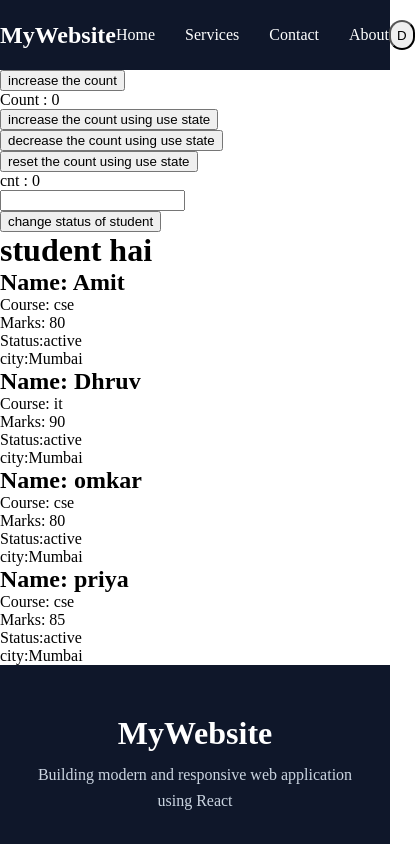
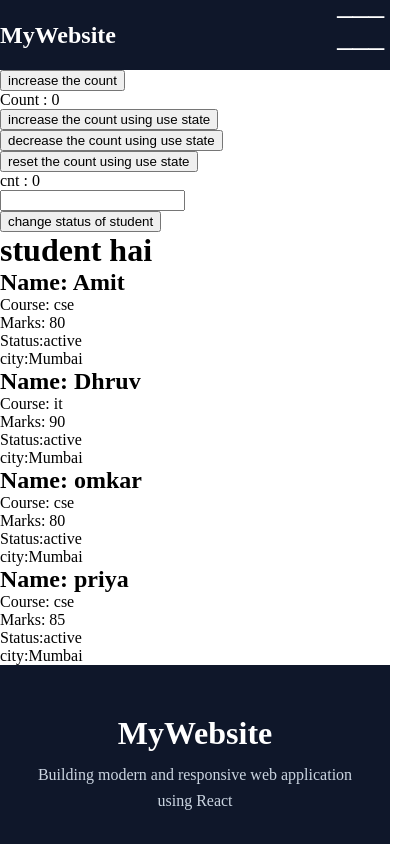
Before and after one commit to golu380/react12, a React (Vite) app: page / in a window 390 px wide. Shown: the top 844 px of the page, 415 px wide, since content can reach past the window. Built offline with nearby package versions, Linux system fonts and the light colour scheme.

Commit message:
make responsive nav bar using useState

```diff
--- a/src/App.jsx
+++ b/src/App.jsx
@@ -1,4 +1,4 @@
-import { useState } from 'react'
+import { useEffect, useState } from 'react'
 import heroImg from './assets/hero.png'
 import reactLogo from './assets/react.svg'
 import viteLogo from './assets/vite.svg'
@@ -45,6 +45,10 @@ function App() {
 const handleChangeStatus = ()=>{
   setIsStudent(!isStudent)
 }
+
+useEffect(()=>{
+  console.log("hello from use effect")
+},[cnt])
   return (
     <>
 
--- a/src/components/Navbar/Navbar.css
+++ b/src/components/Navbar/Navbar.css
@@ -38,7 +38,45 @@
     color: #38bdf8;
 }
 .navbtn{
-    width: 30px;
-    height: 30px;
-    border-radius: 15px;
+    display: none;
+    background: none;
+    border: none;
+
+    color: white;
+     font-size: 28px;
+
+    cursor: pointer;
+
 }
+
+@media (max-width: 770px){
+    .navbtn{
+        display: block;
+        background:none !important;
+
+    }
+    .navlist{
+        display: none;
+
+        position: absolute;
+
+        top: 70px;
+        left: 0;
+
+        width: 100%;
+
+        flex-direction: column;
+
+        background-color: #1e293b;
+
+        text-align: center;
+
+        padding: 20px 0;
+
+        gap: 20px;
+    }
+
+    .navlist.active{
+        display: flex;
+    }
+}
--- a/src/components/Navbar/Navbar.jsx
+++ b/src/components/Navbar/Navbar.jsx
@@ -1,12 +1,18 @@
 import './Navbar.css'
+import navicon  from "../../assets/image.png"
+import { useState } from 'react';
 function Navbar(props){
+
+    const [openMenu,setOpenMenu] = useState(false);
+    console.log(openMenu)
+
 
     return (
      <nav className='navbar'>
         <div className='nav-logo'>
             MyWebsite
         </div>
-        <ul className='navlist'>
+        <ul className={`navlist ${openMenu? "active":""}`}>
             <li>
                 <a href='/'>Home</a>
             </li>
@@ -21,7 +27,11 @@ function Navbar(props){
             </li>
 
         </ul>
-        <button className='navbtn'>{props.name[0].toUpperCase()}</button>
+        <button className='navbtn' onClick={()=>{setOpenMenu(!openMenu)}} >
+            ___<br/>___<br/>___<br/>
+
+
+        </button>
      </nav>
     )
 }
```
Also changed, not shown: src/assets/icon_nav.png (added), src/assets/image.png (added).
